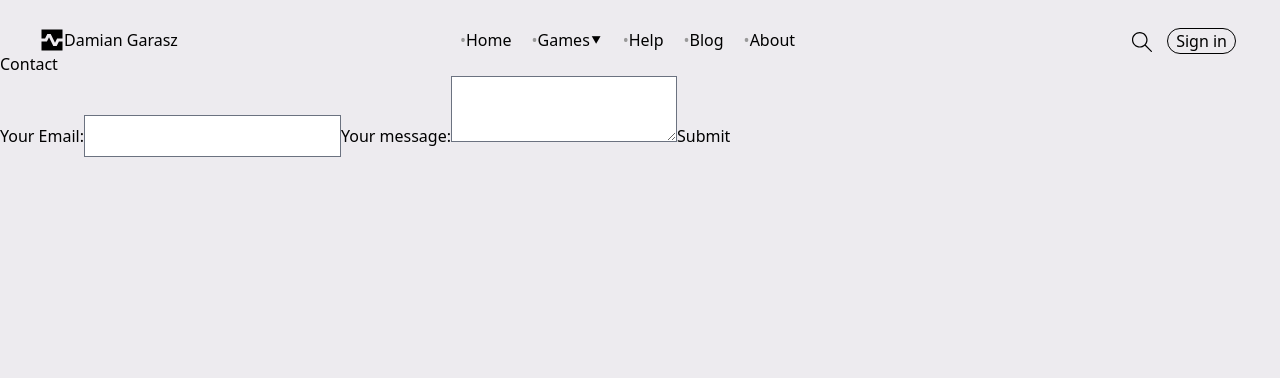
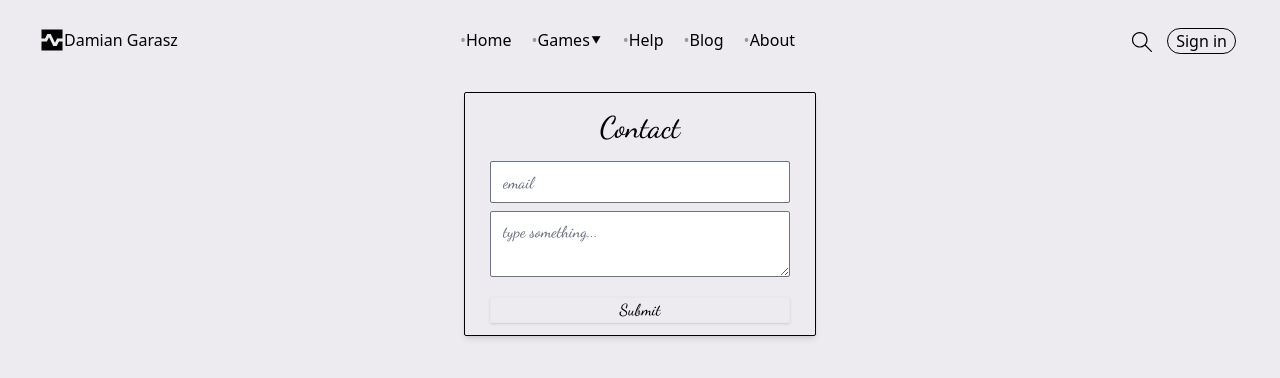
Before and after one commit to damiangarasz/portfolio-website-2-React, a React (Vite) app: page /form in a window 1280 px wide. Shown: the top 378 px of the page. Built offline with nearby package versions, Linux system fonts and the light colour scheme.

Commit message:
coś działa coś nie działa

```diff
--- a/package.json
+++ b/package.json
@@ -41,6 +41,7 @@
     "@tanstack/react-query": "^5.62.2",
     "@vitejs/plugin-react": "^4.3.4",
     "react": "18.2.0",
-    "react-dom": "18.2.0"
+    "react-dom": "18.2.0",
+    "react-router-dom": "^6.4.1"
   }
 }
--- a/src/index.html
+++ b/src/index.html
@@ -3,6 +3,12 @@
   <head>
     <meta charset="UTF-8" />
     <link rel="stylesheet" href="style.css" />
+    <link rel="preconnect" href="https://fonts.googleapis.com" />
+    <link rel="preconnect" href="https://fonts.gstatic.com" crossorigin />
+    <link
+      href="https://fonts.googleapis.com/css2?family=Dancing+Script:wght@500&display=swap"
+      rel="stylesheet"
+    />
     <meta name="viewport" content="width=device-width, initial-scale=1.0" />
     <title>Document</title>
   </head>
--- a/src/style.css
+++ b/src/style.css
@@ -3,6 +3,19 @@
 @tailwind utilities;
 
 @layer base {
+  .dancing-script-form {
+    font-family: "Dancing Script", cursive;
+    font-optical-sizing: auto;
+    font-weight: 500;
+    font-style: normal;
+  }
+
+  .lato {
+    font-family: "Lato", sans-serif;
+    font-weight: 400;
+    font-style: normal;
+  }
+
   *,
   *::before,
   *::after {
@@ -64,4 +77,23 @@
     display: none;
   }
   /* search bar KONIEC */
+
+  /* form POCZĄTEK */
+
+  .sr-only {
+    position: absolute;
+    width: 1px;
+    height: 1px;
+    padding: 0;
+    margin: -1px;
+    overflow: hidden;
+    clip: rect(0, 0, 0, 0);
+    white-space: nowrap;
+    border: 0;
+  }
+
+  .form-imput::placeholder {
+    font-family: "Dancing Script", cursive;
+  }
+  /* form KONIEC */
 }
--- a/src/ts/App.tsx
+++ b/src/ts/App.tsx
@@ -3,16 +3,21 @@ import ErrorBoundary from "./ErrorBoundary";
 import Header from "./Header/Header";
 import { Form } from "./Sing-in/Form";
 import { QueryClientProvider, QueryClient } from "@tanstack/react-query";
+import { BrowserRouter, Routes, Route } from "react-router-dom";
 
 const queryClient = new QueryClient();
 
 const App = () => {
   return (
     <ErrorBoundary>
-      <QueryClientProvider client={queryClient}>
-        <Header />
-        <Form />
-      </QueryClientProvider>
+      <BrowserRouter>
+        <QueryClientProvider client={queryClient}>
+          <Header />
+          <Routes>
+            <Route path="/form" element={<Form />}></Route>
+          </Routes>
+        </QueryClientProvider>
+      </BrowserRouter>
     </ErrorBoundary>
   );
 };
--- a/src/ts/Header/Header.tsx
+++ b/src/ts/Header/Header.tsx
@@ -1,9 +1,10 @@
+import { Link } from "react-router-dom";
 import Menu from "./Menu";
 import SearchBar from "./SearchBar";
 
 const Header = () => {
   return (
-    <header className="mx-10 mt-7 flex justify-between font-medium relative">
+    <header className="relative mx-10 mt-7 flex justify-between font-medium">
       <div className="flex w-[150px]">
         <svg
           className="w-6"
@@ -32,9 +33,12 @@ const Header = () => {
       </div>
       <Menu />
       <SearchBar />
-      <button className="absolute right-1 rounded-full border border-black px-2 font-normal">
+      <Link
+        to="/form"
+        className="absolute right-1 rounded-full border border-black px-2 font-normal"
+      >
         Sign in
-      </button>
+      </Link>
       <div className="w-[175px]"></div>
     </header>
   );
--- a/src/ts/Sing-in/Form.tsx
+++ b/src/ts/Sing-in/Form.tsx
@@ -10,6 +10,13 @@ export function Form() {
         formData.get("message") as string,
       );
     },
+    onSuccess: () => {
+      console.log("ja jebie");
+    },
+
+    onError: (error) => {
+      console.error("Error occurred:", error);
+    },
   });
 
   const handleSubmit = (e: React.FormEvent<HTMLFormElement>) => {
@@ -19,23 +26,37 @@ export function Form() {
   };
 
   return (
-    <div>
-      <h2>Contact</h2>
+    <div className="dancing-script-form m-auto mt-10 w-[350px] rounded-sm border border-black shadow-md">
+      <h2 className="my-4 text-center text-3xl">Contact</h2>
       {mutation.isSuccess ? (
-        <h3>Submitted!</h3>
+        <h2 className="text-xl">Submitted!</h2>
       ) : (
-        <form onSubmit={handleSubmit}>
-          <label>
+        <form
+          className="m-auto flex w-[300px] flex-col gap-2"
+          onSubmit={handleSubmit}
+        >
+          <label htmlFor="email" className="sr-only">
             Your Email:
-            <input type="email" name="email" />
           </label>
-          <label>
+          <input
+            className="form-imput lato rounded-sm"
+            type="email"
+            id="email"
+            name="email"
+            placeholder="email"
+          />
+          <label htmlFor="message" className="sr-only">
             Your message:
-            <textarea name="message" />
           </label>
-          <button>Submit</button>
+          <textarea
+            className="form-imput lato rounded-sm"
+            id="message"
+            name="message"
+            placeholder="type something..."
+          />
+          <button className="my-3 border shadow">Submit</button>
         </form>
       )}
     </div>
   );
-};
+}
--- a/tailwind.config.js
+++ b/tailwind.config.js
@@ -2,6 +2,9 @@
 module.exports = {
   content: ["./src/**/*.{js,ts,tsx,tsx,html}"],
   theme: {
+    fontFamily: {
+    "form": []
+    },
     extend: {
       colors: {
         primary: {
```
Also changed, not shown: 1 other file (tests, documents, lock files or other folders).
